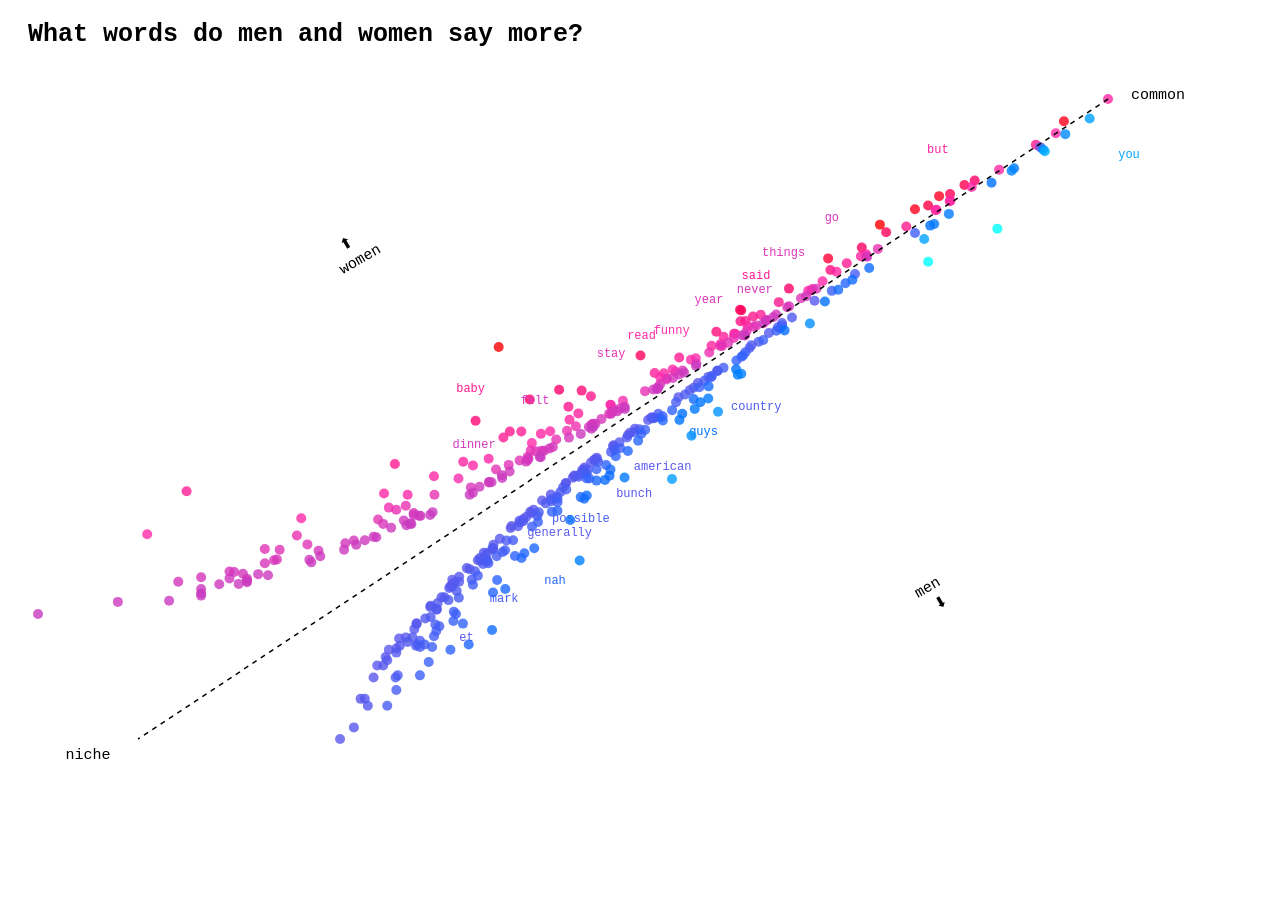
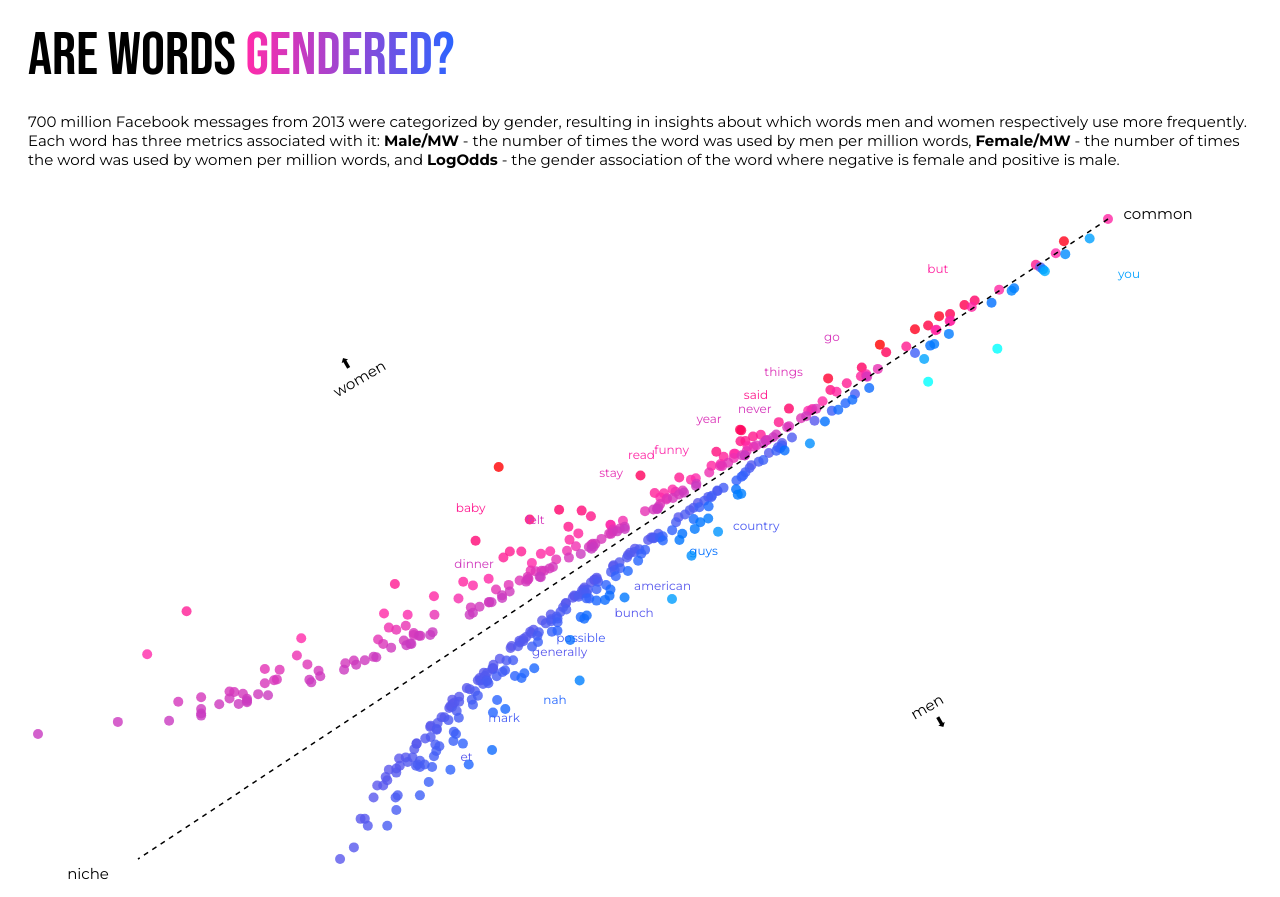
Before and after one commit to mfarzami/words-by-gender, a plain HTML site: page static/index.htm in a window 1280 px wide. Before the commit the page ends 800 px from the top, so only its background shows below. Drawn offline with nearby package versions, Linux system fonts and the light colour scheme; a web font is replaced by a local one.

Commit message:
design choices

```diff
--- a/static/index.htm
+++ b/static/index.htm
@@ -4,23 +4,56 @@
         <title>Gendered Words</title>
         <script src="https://d3js.org/d3.v5.min.js"></script>
         <meta name="viewport" content="width=device-width, initial-scale=1">
+        <link rel="preconnect" href="https://fonts.googleapis.com">
+        <link rel="preconnect" href="https://fonts.gstatic.com" crossorigin>
+        <link href="https://fonts.googleapis.com/css2?family=Bebas+Neue&display=swap" rel="stylesheet">
+        <link rel="preconnect" href="https://fonts.googleapis.com">
+        <link rel="preconnect" href="https://fonts.gstatic.com" crossorigin>
+        <link href="https://fonts.googleapis.com/css2?family=Bebas+Neue&family=Madimi+One&display=swap" rel="stylesheet">
+        <link rel="preconnect" href="https://fonts.googleapis.com">
+        <link rel="preconnect" href="https://fonts.gstatic.com" crossorigin>
+        <link href="https://fonts.googleapis.com/css2?family=Bebas+Neue&family=Montserrat:ital,wght@0,100..900;1,100..900&display=swap" rel="stylesheet">
     </head>
     <style>
     body {
-        font-family: 'OCR A Std', monospace;
         font-size: 15px;
+
+        font-family: "Montserrat", sans-serif;
+        font-optical-sizing: auto;
+        font-weight: 400;
+        font-style: normal;
     }
     h1 {
-        font-size: 25px;
+        font-size: 60px;
+        margin: 20px;
+    }
+    p {
         margin: 20px;
     }
     .word {
         font-size: 30px;
         font-weight: 1000;
     }
+    .bebas-neue-regular {
+        font-family: "Bebas Neue", sans-serif;
+        font-weight: 400;
+        font-style: normal;
+    }
+    h1 {
+        font-size: 60px;
+        margin: 20px;
+    }
+    .gradient-text {
+        background: linear-gradient(to right, #ff2baa, #2b64ff);
+        -webkit-background-clip: text;
+        background-clip: text;
+        color: transparent;
+        display: inline; /* Use inline or inline-block as needed */
+    }
     </style>
     <body>
-    <h1>What words do men and women say more?</h1>
+    <h1 class="bebas-neue-regular">Are words <span class="gradient-text">gendered?</span></h1>
+    <p>700 million Facebook messages from 2013 were categorized by gender, resulting in insights about which words men and women respectively use more frequently. Each word has three metrics associated with it: <strong>Male/MW</strong> - the number of times the word was used by men per million words, <strong>Female/MW</strong> - the number of times the word was used by women per million words, and <strong>LogOdds</strong> - the gender association of the word where negative is female and positive is male.</p>
     <svg id="svg" height="700" width="1200" style="background: #fff;" ></svg>
         <script>
         //svg setup
```
